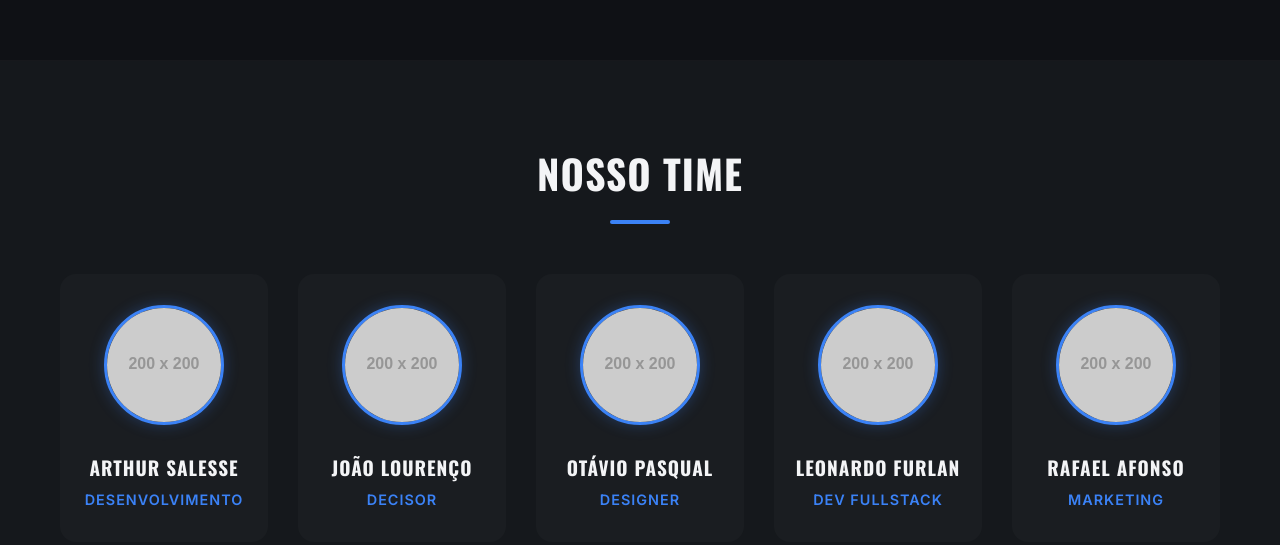
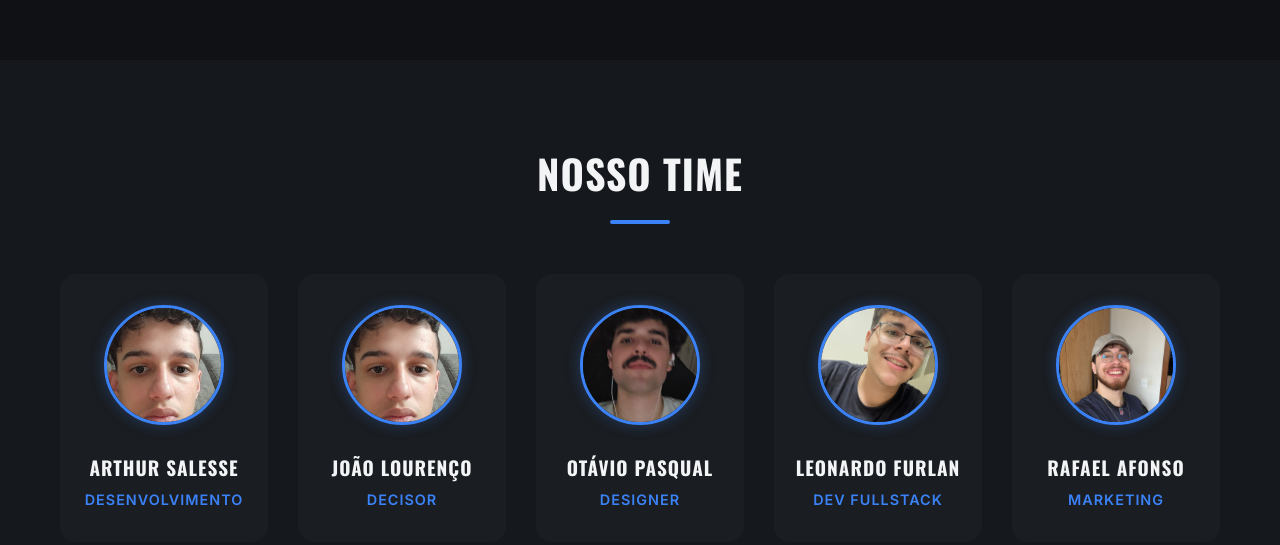
Before and after one commit to ArthurSalesse/Projeto_final_ihc, a plain HTML site: page html/landing.html in a window 1280 px wide. Shown: the part 2783-3328 px from the top of the page. Drawn offline with nearby package versions, Linux system fonts and the light colour scheme; placeholder pictures from the web are drawn by us.

Commit message:
Alteração no link e inserindo fotos de alguns participantes

```diff
--- a/html/landing.html
+++ b/html/landing.html
@@ -472,7 +472,7 @@
           <div class="embed-container hidden-scroll">
             <div class="video-wrapper">
               <iframe
-                src="https://www.youtube.com/embed/OOPY1ashSK8"
+                src="https://www.youtube.com/embed/y8QO2g0I6Jw"
                 title="Vídeo Conceito LocaFlix"
                 allow="accelerometer; autoplay; clipboard-write; encrypted-media; gyroscope; picture-in-picture"
                 allowfullscreen>
@@ -513,31 +513,31 @@
 
           <div class="team-grid">
             <div class="team-member hidden-scroll">
-              <img src="https://placehold.co/200x200/1a1d22/3b82f6?text=AS" alt="Arthur" />
+              <img src="../imagens/arthur.jpeg" alt="Arthur" />
               <h3>Arthur Salesse</h3>
               <p>Desenvolvimento</p>
             </div>
 
             <div class="team-member hidden-scroll">
-              <img src="https://placehold.co/200x200/1a1d22/3b82f6?text=JL" alt="João" />
+              <img src="../imagens/arthur.jpeg" alt="João" />
               <h3>João Lourenço</h3>
               <p>Decisor</p>
             </div>
 
             <div class="team-member hidden-scroll">
-              <img src="https://placehold.co/200x200/1a1d22/3b82f6?text=OP" alt="Otávio" />
+              <img src="../imagens/otavio.jpeg" alt="Otávio" />
               <h3>Otávio Pasqual</h3>
               <p>Designer</p>
             </div>
 
             <div class="team-member hidden-scroll">
-              <img src="https://placehold.co/200x200/1a1d22/3b82f6?text=LF" alt="Leonardo" />
+              <img src="../imagens/leo.jpeg" alt="Leonardo" />
               <h3>Leonardo Furlan</h3>
               <p>Dev Fullstack</p>
             </div>
 
             <div class="team-member hidden-scroll">
-              <img src="https://placehold.co/200x200/1a1d22/3b82f6?text=RA" alt="Rafael" />
+              <img src="../imagens/rondônia.jpeg" alt="Rafael" />
               <h3>Rafael Afonso</h3>
               <p>Marketing</p>
             </div>
```
Also changed, not shown: imagens/arthur.jpeg (added), imagens/leo.jpeg (added), imagens/otavio.jpeg (added), imagens/rondônia.jpeg (added).
